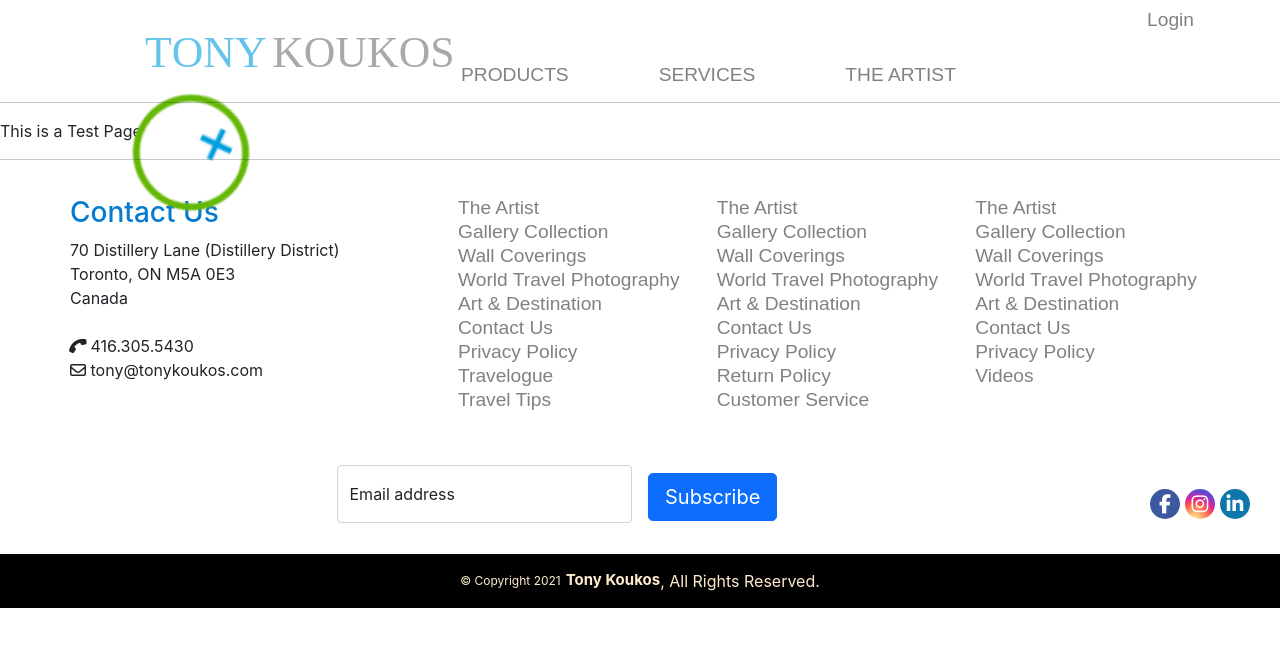
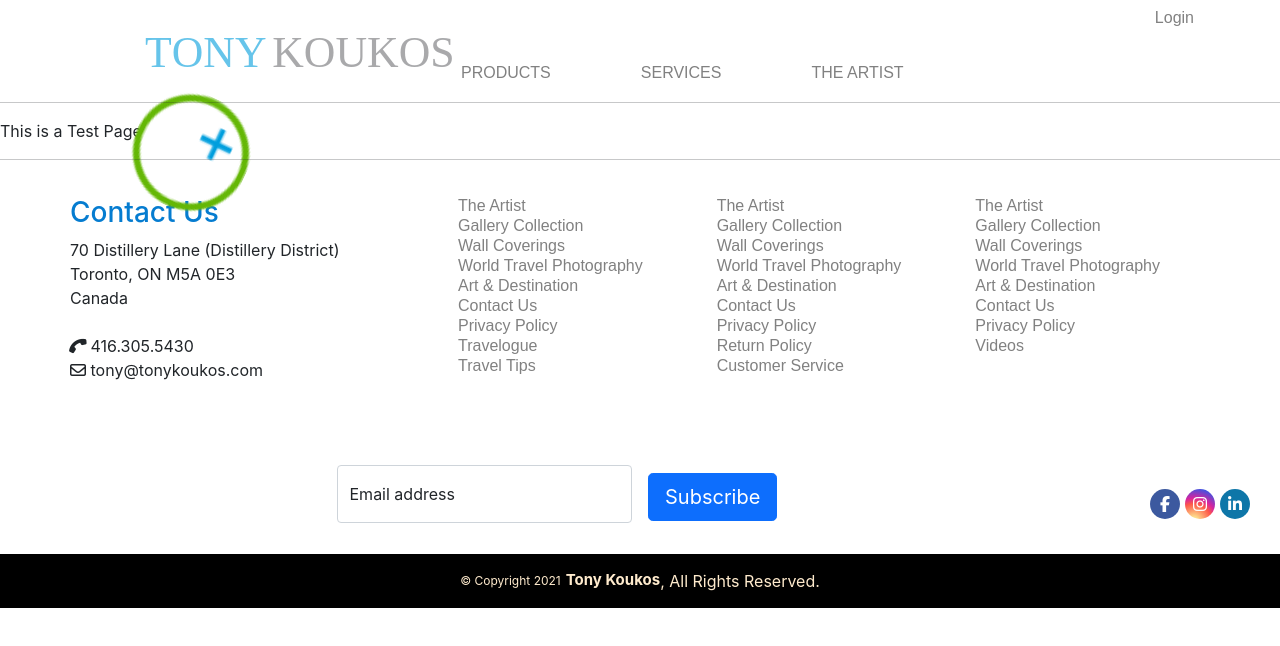
Before and after one commit to daze77/TKReactApp, a React (Create React App) app in the folder client/: page /TestPage in a window 1280 px wide. Shown: the top 646 px of the page. Built offline with nearby package versions, Linux system fonts and the light colour scheme; a web font is replaced by a local one.

Commit message:
added a white-space nowrap to menu ul and that fixed the stacking issue

```diff
--- a/client/src/components/NavBar/NavBar.css
+++ b/client/src/components/NavBar/NavBar.css
@@ -223,6 +223,7 @@
     position: absolute;
     bottom: 0px;
     height: 63px;
+    white-space: nowrap
 
 
 }
--- a/client/src/pages/TheArtist/TheArtist.css
+++ b/client/src/pages/TheArtist/TheArtist.css
@@ -31,7 +31,7 @@
 li, p{
   color: #818181;
   font-family: Proxima Nova, sans-serif;
-  font-size:1.2em;
+  /* font-size:1.2em;  */
   text-align:justify;
   line-height:1.25em;
 }
```
